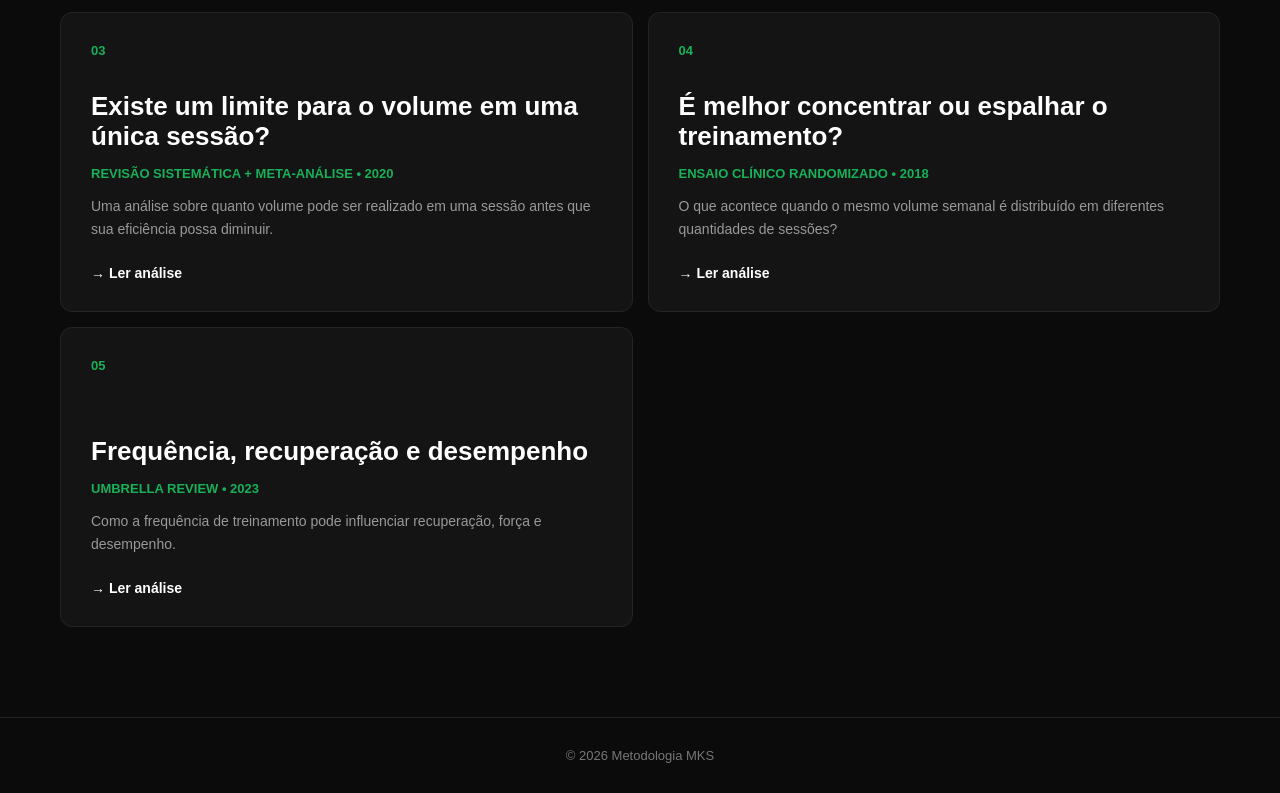
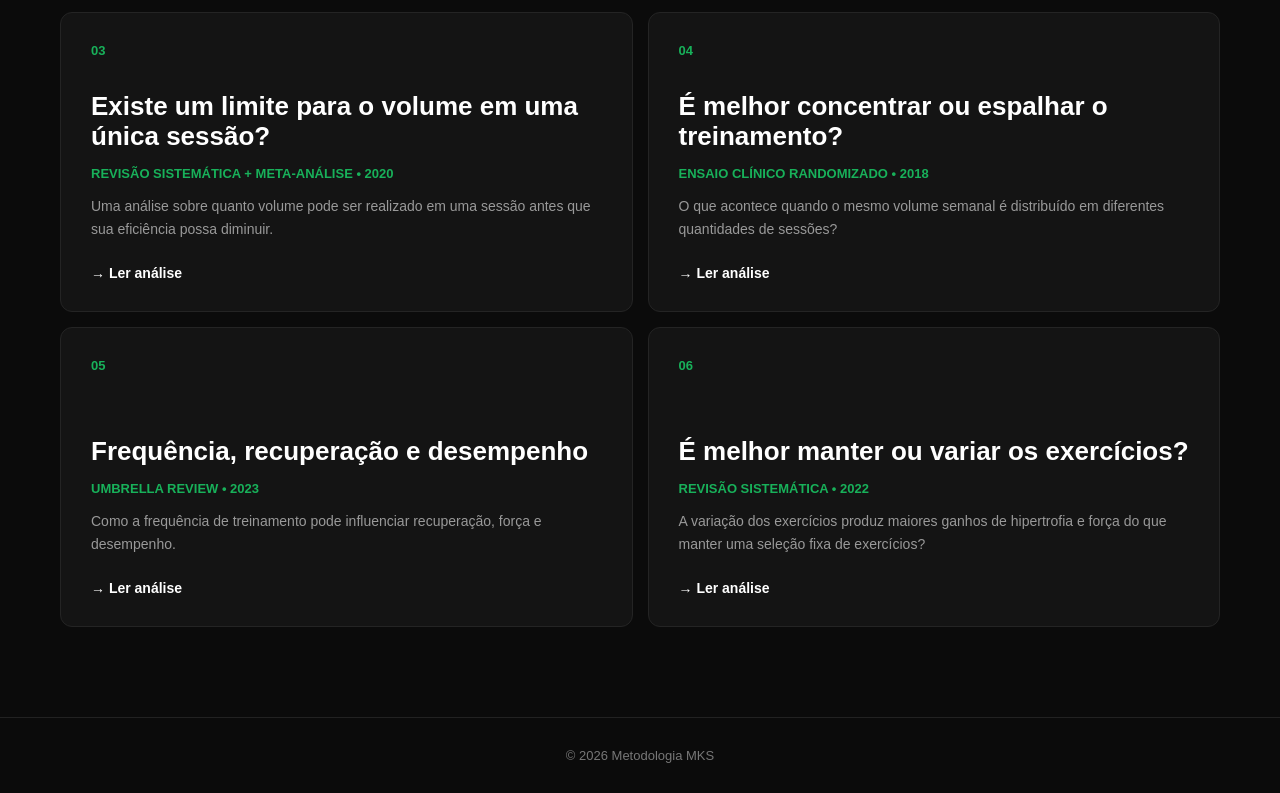
Before and after one commit to daviscarmucin-eng/metodologia-mks, a plain HTML site: page frequencia.html in a window 1280 px wide. Shown: the part 760-1553 px from the top of the page. Drawn offline with Linux system fonts and the light colour scheme.

Commit message:
Update frequencia.html

```diff
--- a/frequencia.html
+++ b/frequencia.html
@@ -658,6 +658,52 @@ footer{
 
         </div>
 
+       <!-- ESTUDO 06 -->
+
+<div class="study-card">
+
+
+    <div class="number">
+
+        06
+
+    </div>
+
+
+    <h2>
+
+        É melhor manter ou variar os exercícios?
+
+    </h2>
+
+
+    <div class="study-type">
+
+        REVISÃO SISTEMÁTICA • 2022
+
+    </div>
+
+
+    <p>
+
+        A variação dos exercícios produz maiores
+        ganhos de hipertrofia e força do que manter
+        uma seleção fixa de exercícios?
+
+    </p>
+
+
+    <a
+    href="estudo-frequencia-06.html"
+    class="study-link"
+    >
+
+        → Ler análise
+
+    </a>
+
+
+</div>
 
     </div>
 
```
